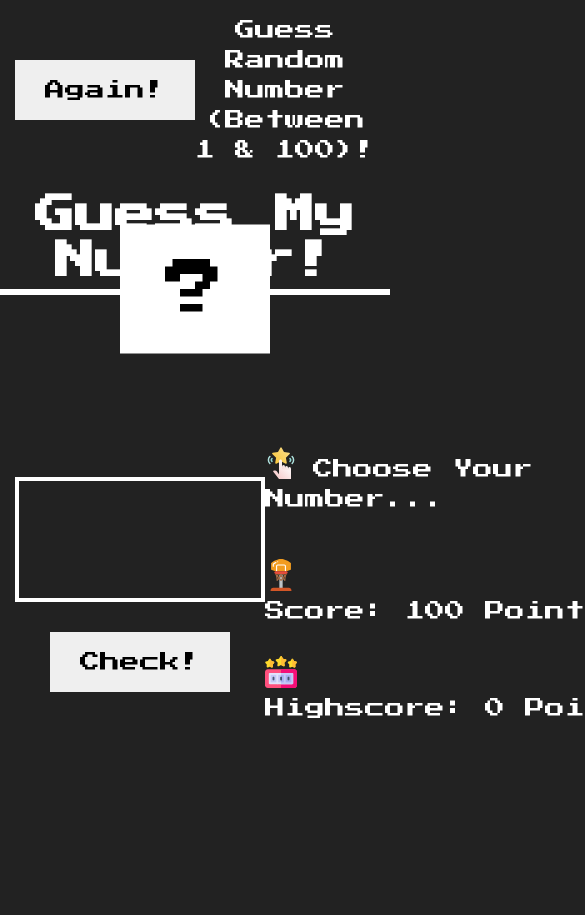
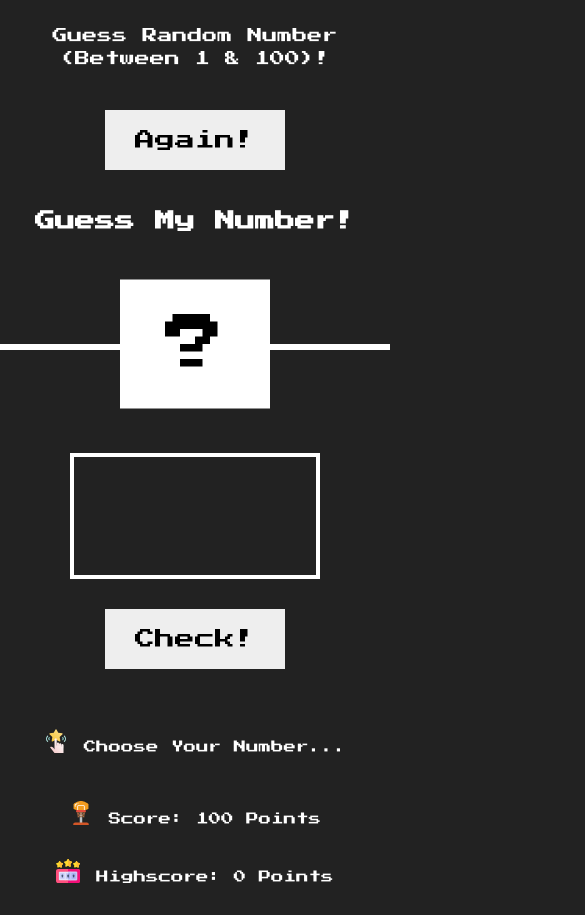
Before and after one commit to MontaroL/projectGuessNumber, a website: page source/index.html in a window 390 px wide. Shown: the top 915 px of the page, 585 px wide, since content can reach past the window. Before the commit the page ends 859 px from the top, so only its background shows below. Drawn offline with Linux system fonts and the light colour scheme.

Commit message:
responsive

```diff
--- a/source/js/main.js
+++ b/source/js/main.js
@@ -87,5 +87,3 @@ const checkNumber = function () {
 
 btnCheck.addEventListener('click', checkNumber);
 btnAgain.addEventListener('click', playAgain);
-
-//TODO: LOCAL STORAGE THE HIGHSCORE!
--- /dev/null
+++ b/source/scss/media/_media.scss
@@ -0,0 +1,118 @@
+// Width
+
+@media (max-width: 850px) {
+  .game-wrapper {
+    flex-direction: column;
+    justify-content: center;
+    margin-top: 4rem;
+  }
+
+  .stats {
+    margin-top: 6rem;
+    text-align: center;
+  }
+}
+
+@media (max-width: 700px) {
+  .title {
+    font-size: 3.5rem;
+  }
+}
+
+@media (max-width: 650px) {
+  .menu {
+    flex-direction: column;
+    margin-top: 0;
+  }
+
+  .btn-again {
+    order: 2;
+  }
+
+  .rules {
+    order: 1;
+    margin-top: 1rem;
+    margin-bottom: 2rem;
+  }
+
+  .title {
+    margin-top: 4rem;
+    font-size: 3rem;
+  }
+}
+
+
+@media (max-width: 510px) {
+  .title {
+    font-size: 2.5rem;
+  }
+
+  .stats {
+    font-size: 1.75rem;
+  }
+}
+
+@media (max-width: 450px) {
+  .menu {
+    font-size: 1.5rem;
+  }
+
+  .rules {
+    margin-bottom: 4rem;
+  }
+
+  .title {
+    margin-top: 6rem;
+    font-size: 2rem;
+  }
+
+  .stats {
+    font-size: 1.5rem;
+  }
+}
+
+@media (max-width: 400px) {
+  .img {
+    width: 2.4rem;
+    height: 2.4rem;
+  }
+
+  .stats {
+    font-size: 1.25rem;
+  }
+}
+
+@media (max-width: 350px) {
+  .title {
+    margin-top: 4rem;
+  }
+
+  .stats {
+    font-size: 1.2rem;
+  }
+}
+
+
+// Height
+
+@media (max-height: 900px) {
+  .header {
+    height: 35rem;
+  }
+
+  .title {
+    margin-top: 8rem  ;
+  }
+
+  .game-wrapper {
+    height: 45rem;
+    margin-top: 8rem;
+    margin-bottom: 2rem;
+  }
+}
+
+@media (max-width: 650px) {
+  .title {
+    margin-top: 4rem;
+  }
+}
--- a/source/scss/style.scss
+++ b/source/scss/style.scss
@@ -38,6 +38,7 @@ body {
   padding: 2rem 3rem;
   border: none;
   outline: none;
+  background-color: #eee;
   font-size: 2rem;
   line-height: 2rem;
 
@@ -60,7 +61,7 @@ body {
 
 .header {
   position: relative;
-  height: 35vh;
+  height: 45rem;
   border-bottom: 6px solid white;
   font-size: 2rem;
 }
@@ -78,6 +79,7 @@ body {
 }
 
 .title {
+  margin-top: 12rem;
   text-align: center;
 }
 
@@ -100,7 +102,7 @@ body {
   display: flex;
   justify-content: space-around;
   align-items: center;
-  height: 65vh;
+  height: 55rem;
   font-size: 2rem;
   line-height: 1.5;
 }
@@ -121,7 +123,6 @@ body {
 .btn-check {
   display: block;
   margin: auto;
-
   box-shadow: inset 0 0 0 0 #666;
   transition: all 1s;
 
@@ -140,3 +141,6 @@ body {
   margin-top: 4.5rem;
   margin-bottom: 3rem;
 }
+
+
+@import 'media/media';
```
Also changed, not shown: source/css/style.min.css.
